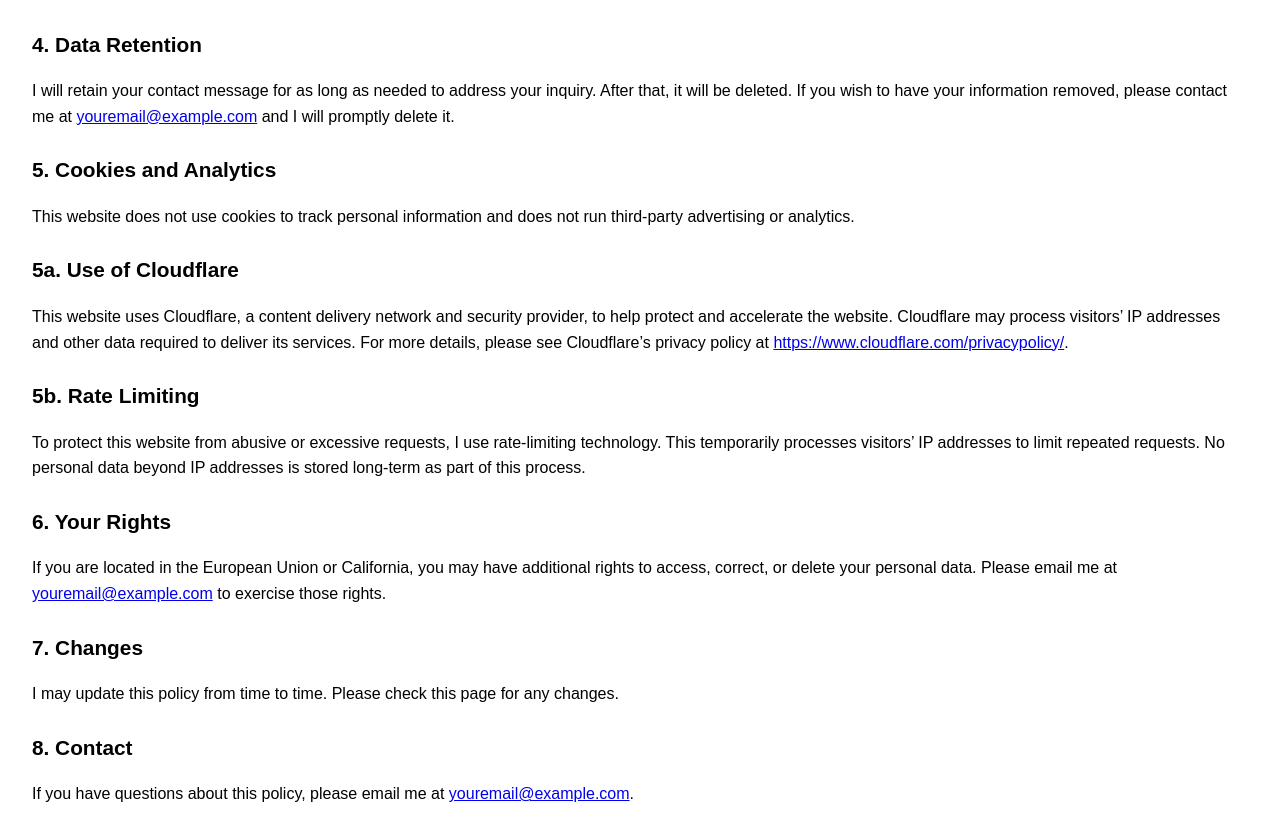
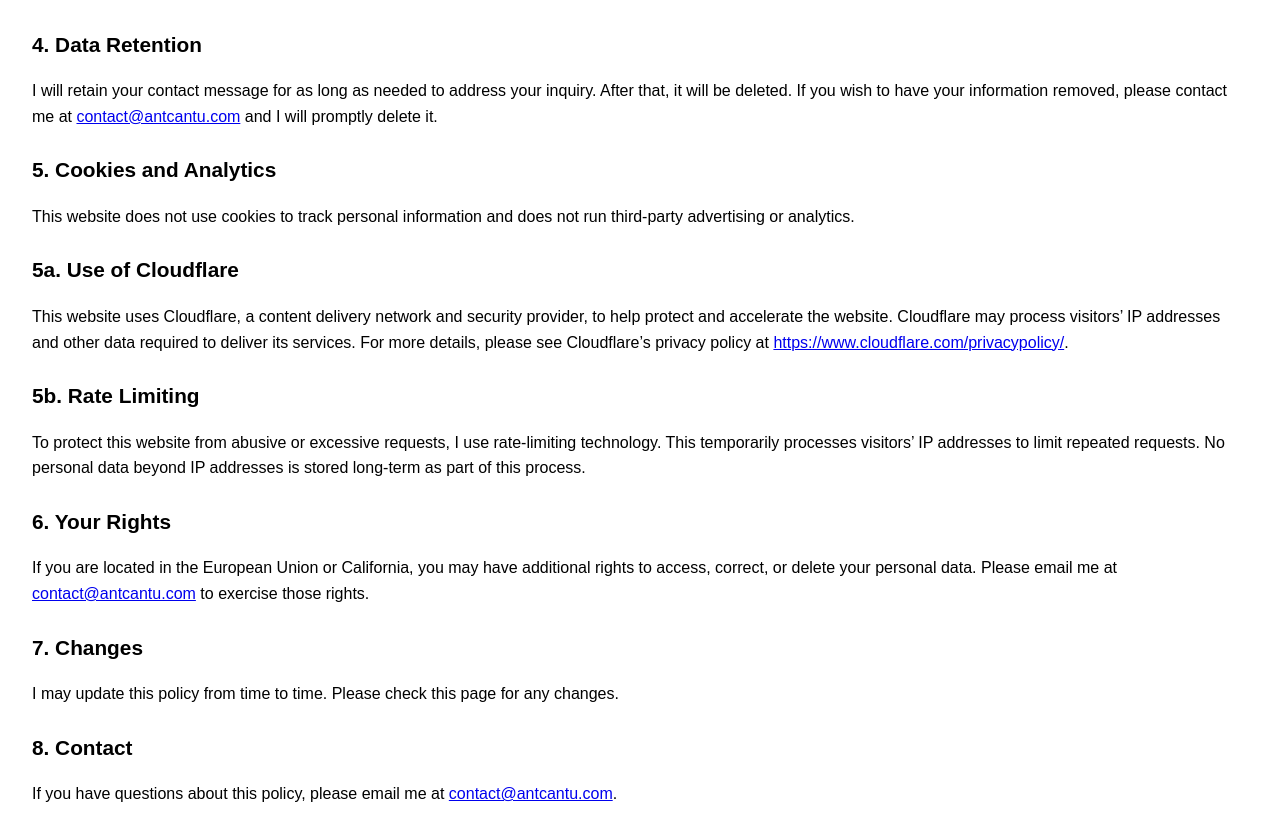
Before and after one commit to ant-cantu/portfolio, a Flask app: page /privacy-policy in a window 1280 px wide. Shown: the part 607-1446 px from the top of the page. Run offline with Flask 3, Linux system fonts and the light colour scheme.

Commit message:
Updated privacy policy

```diff
--- a/src/templates/privacy.html
+++ b/src/templates/privacy.html
@@ -40,7 +40,7 @@
   <p>Please note that your message is transmitted electronically to me via a private Discord webhook. While I take reasonable steps to protect your data, no method of transmission over the Internet is 100% secure.</p>
 
   <h2>4. Data Retention</h2>
-  <p>I will retain your contact message for as long as needed to address your inquiry. After that, it will be deleted. If you wish to have your information removed, please contact me at <a href="mailto:youremail@example.com">youremail@example.com</a> and I will promptly delete it.</p>
+  <p>I will retain your contact message for as long as needed to address your inquiry. After that, it will be deleted. If you wish to have your information removed, please contact me at <a href="mailto:contact@antcantu.com">contact@antcantu.com</a> and I will promptly delete it.</p>
 
   <h2>5. Cookies and Analytics</h2>
   <p>This website does not use cookies to track personal information and does not run third-party advertising or analytics.</p>
@@ -52,12 +52,12 @@
   <p>To protect this website from abusive or excessive requests, I use rate-limiting technology. This temporarily processes visitors’ IP addresses to limit repeated requests. No personal data beyond IP addresses is stored long-term as part of this process.</p>
 
   <h2>6. Your Rights</h2>
-  <p>If you are located in the European Union or California, you may have additional rights to access, correct, or delete your personal data. Please email me at <a href="mailto:youremail@example.com">youremail@example.com</a> to exercise those rights.</p>
+  <p>If you are located in the European Union or California, you may have additional rights to access, correct, or delete your personal data. Please email me at <a href="mailto:contact@antcantu.com">contact@antcantu.com</a> to exercise those rights.</p>
 
   <h2>7. Changes</h2>
   <p>I may update this policy from time to time. Please check this page for any changes.</p>
 
   <h2>8. Contact</h2>
-  <p>If you have questions about this policy, please email me at <a href="mailto:youremail@example.com">youremail@example.com</a>.</p>
+  <p>If you have questions about this policy, please email me at <a href="mailto:contact@antcantu.com">contact@antcantu.com</a>.</p>
 </body>
 </html>
```
